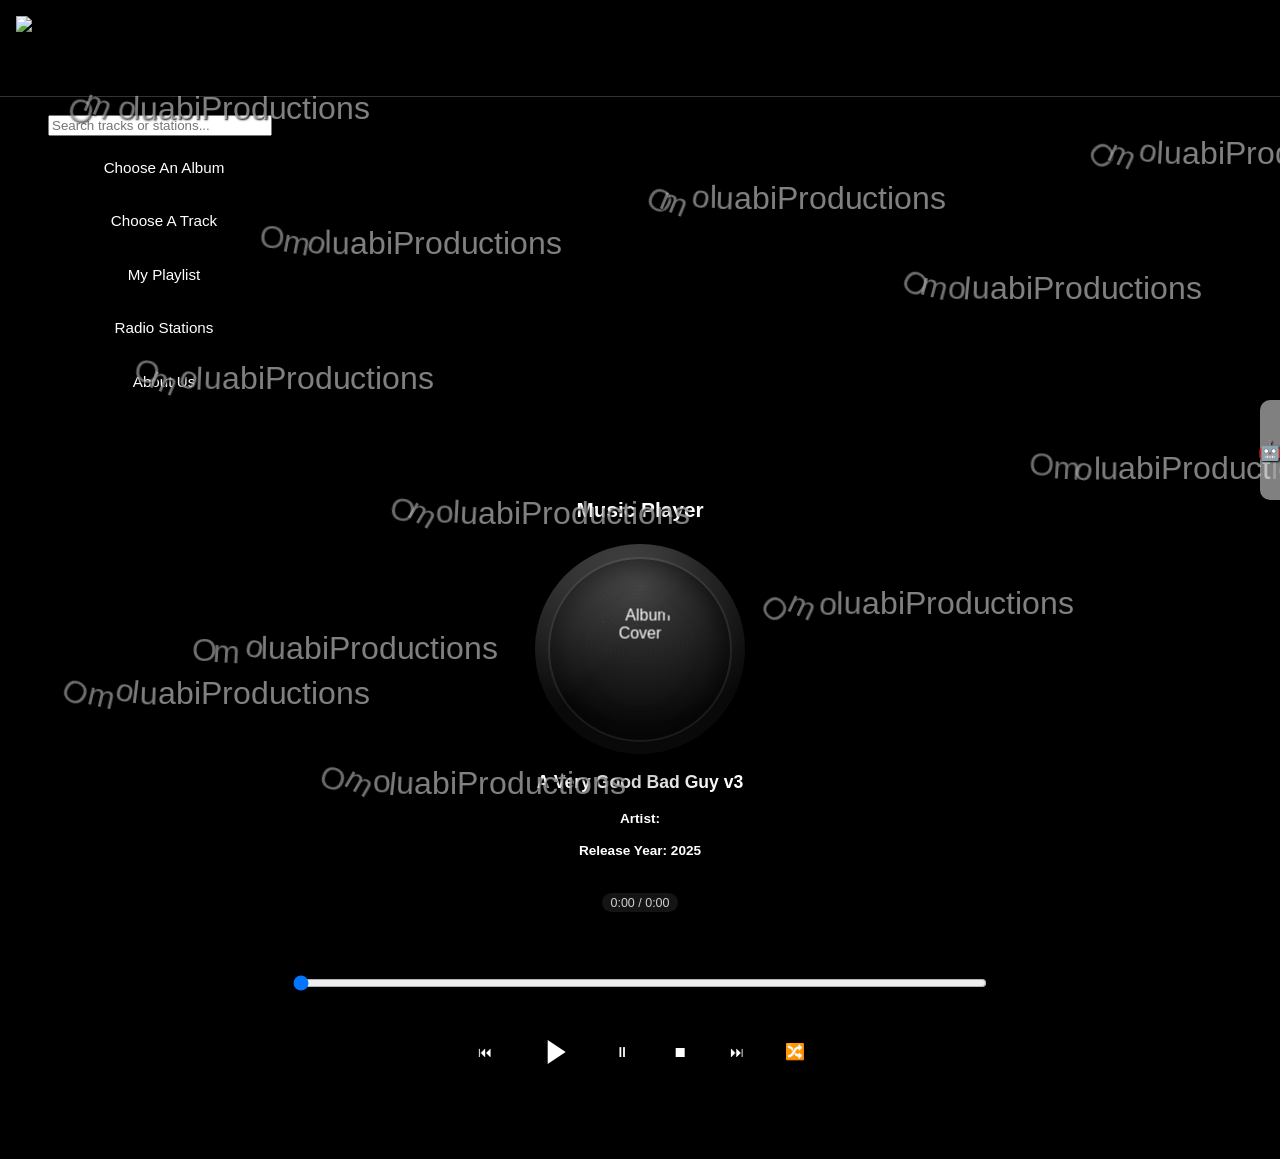
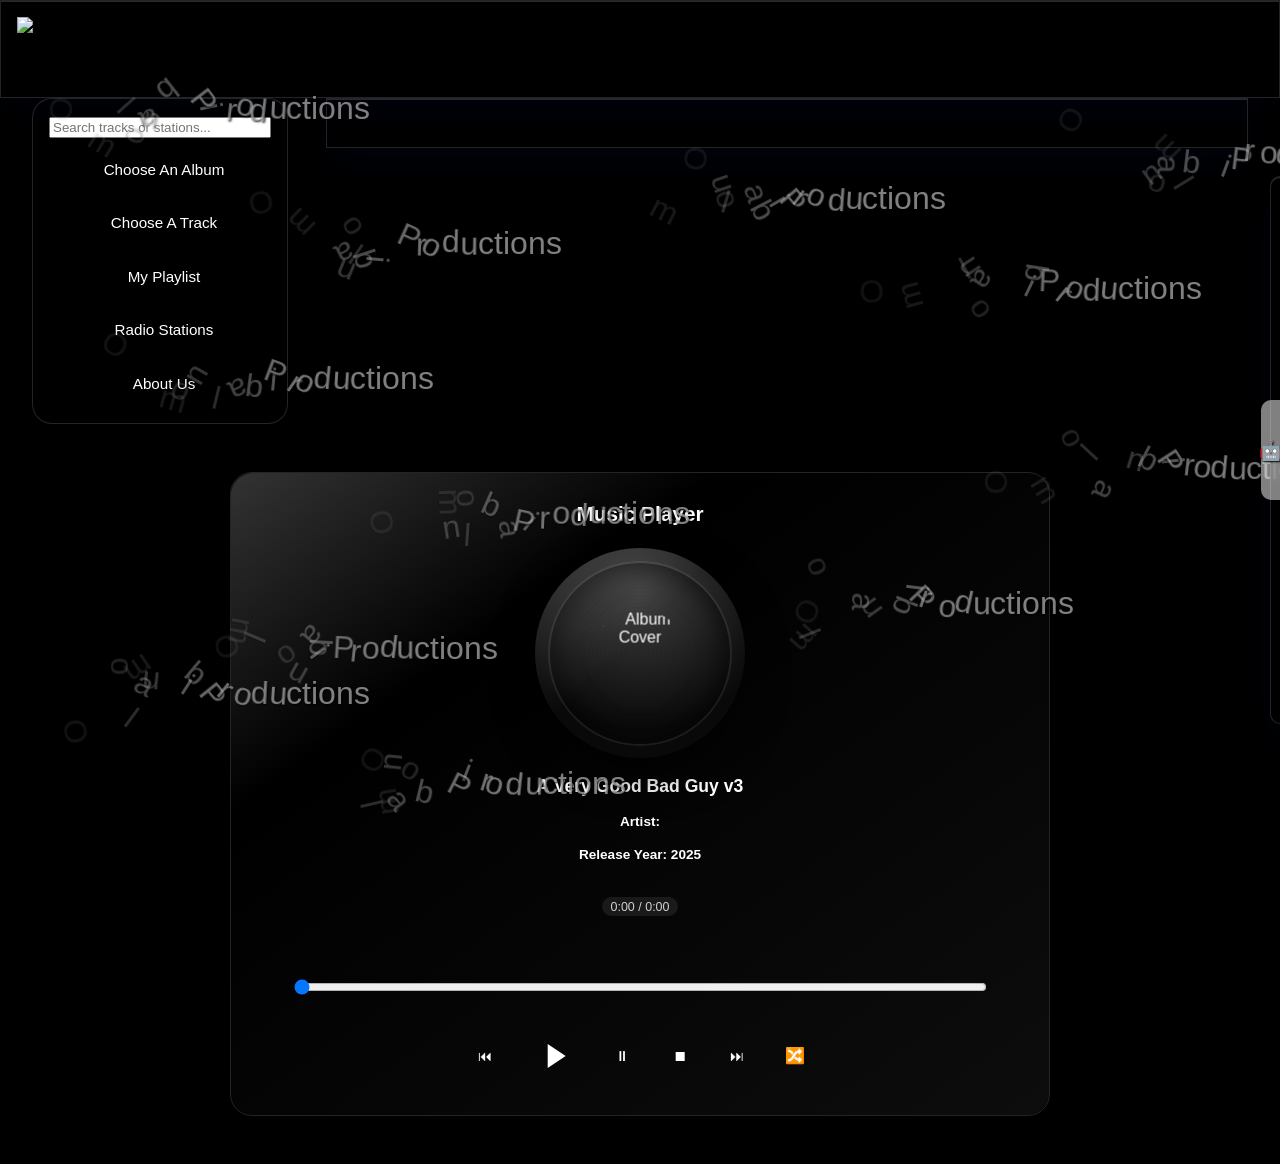

Enhance UI depth styling and fix i18n lint formatting

--- a/style.css
+++ b/style.css
@@ -229,6 +229,99 @@ body[data-theme='light'] .edge-panel-hint {
   min-width: min(360px, 100%);
 }
 
+/* Premium 3D visual enhancement layer (progressive, content-safe) */
+body::before {
+  content: '';
+  position: fixed;
+  inset: -20%;
+  pointer-events: none;
+  z-index: -1;
+  background:
+    radial-gradient(circle at 12% 14%, rgba(142, 91, 255, 0.32), transparent 42%),
+    radial-gradient(circle at 84% 12%, rgba(56, 189, 248, 0.2), transparent 38%),
+    radial-gradient(circle at 50% 88%, rgba(236, 72, 153, 0.16), transparent 44%);
+  transform: translateZ(0);
+}
+
+.header,
+.sidebar,
+.content,
+.music-player,
+.badge-spotlight,
+.chatbot-container,
+.modal-content,
+.edge-panel {
+  backdrop-filter: saturate(140%) blur(calc(var(--glass-blur) + 6px));
+  border: 1px solid rgba(255, 255, 255, 0.14);
+  box-shadow:
+    0 16px 35px rgba(2, 6, 23, 0.42),
+    inset 0 1px 0 rgba(255, 255, 255, 0.16);
+}
+
+.music-player,
+.chatbot-container,
+.badge-spotlight,
+.sidebar button,
+.player-controls button,
+.player-utility button,
+.quick-toggle-chip {
+  transition:
+    transform 0.28s ease,
+    box-shadow 0.28s ease,
+    background 0.28s ease;
+}
+
+.music-player:hover,
+.badge-spotlight:hover,
+.chatbot-container:hover {
+  transform: translateY(-2px);
+  box-shadow:
+    0 20px 40px rgba(2, 6, 23, 0.46),
+    inset 0 1px 0 rgba(255, 255, 255, 0.2);
+}
+
+.sidebar button:hover,
+.player-controls button:hover,
+.player-utility button:hover,
+.quick-toggle-chip:hover {
+  transform: translateY(-2px) scale(1.01);
+  box-shadow: 0 10px 24px rgba(79, 70, 229, 0.34);
+}
+
+.music-player {
+  position: relative;
+  transform-style: preserve-3d;
+}
+
+.music-player::before {
+  content: '';
+  position: absolute;
+  inset: 0;
+  border-radius: inherit;
+  pointer-events: none;
+  background: linear-gradient(145deg, rgba(255, 255, 255, 0.2), transparent 28%, rgba(255, 255, 255, 0.05));
+  mix-blend-mode: screen;
+}
+
+.player-visual,
+.chatbot-container iframe,
+.news-hero {
+  transform: perspective(1200px) translateZ(0);
+}
+
+@media (prefers-reduced-motion: reduce) {
+  .music-player,
+  .chatbot-container,
+  .badge-spotlight,
+  .sidebar button,
+  .player-controls button,
+  .player-utility button,
+  .quick-toggle-chip {
+    transition: none !important;
+    transform: none !important;
+  }
+}
+
 /* Container and Sidebar */
 .container {
   display: flex;
